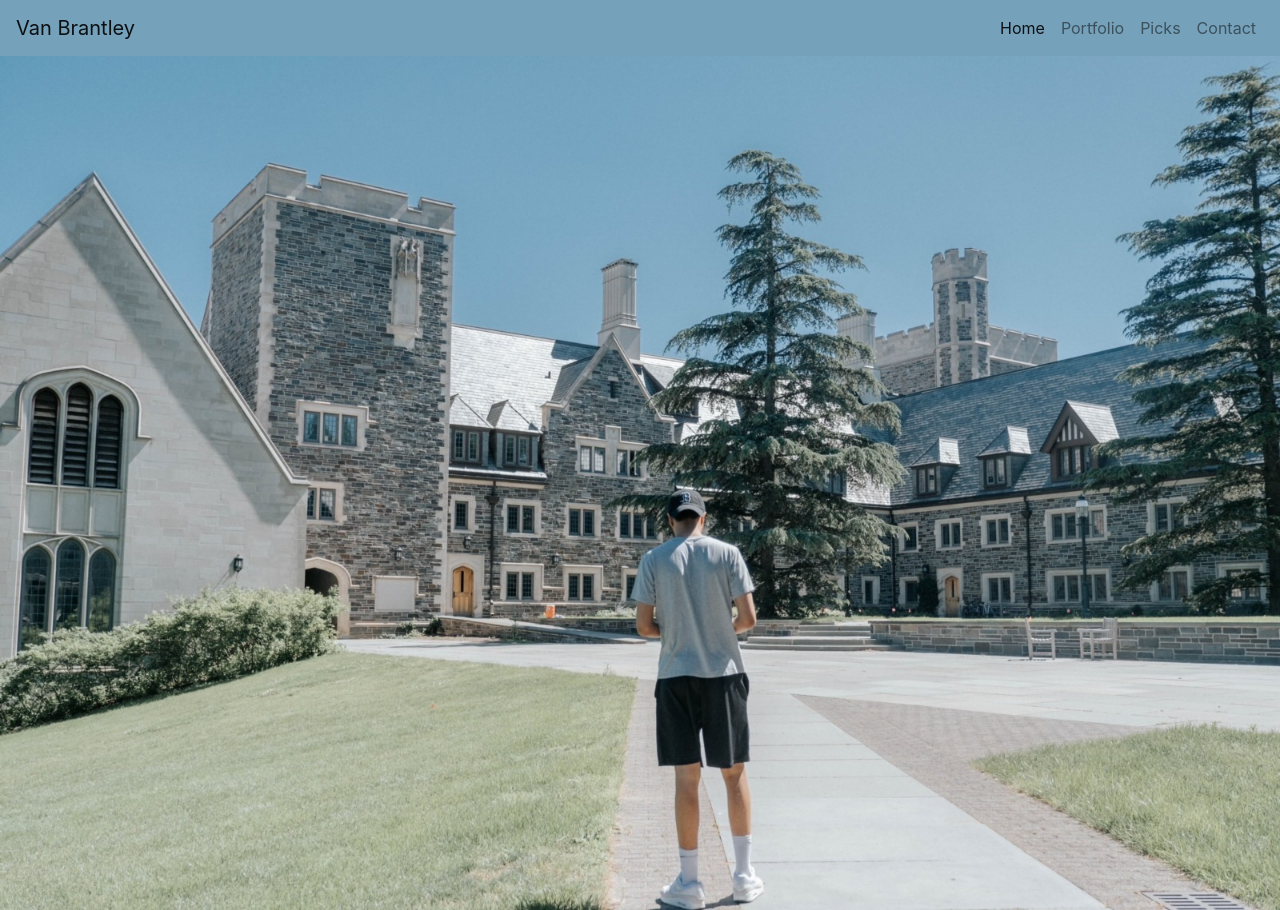
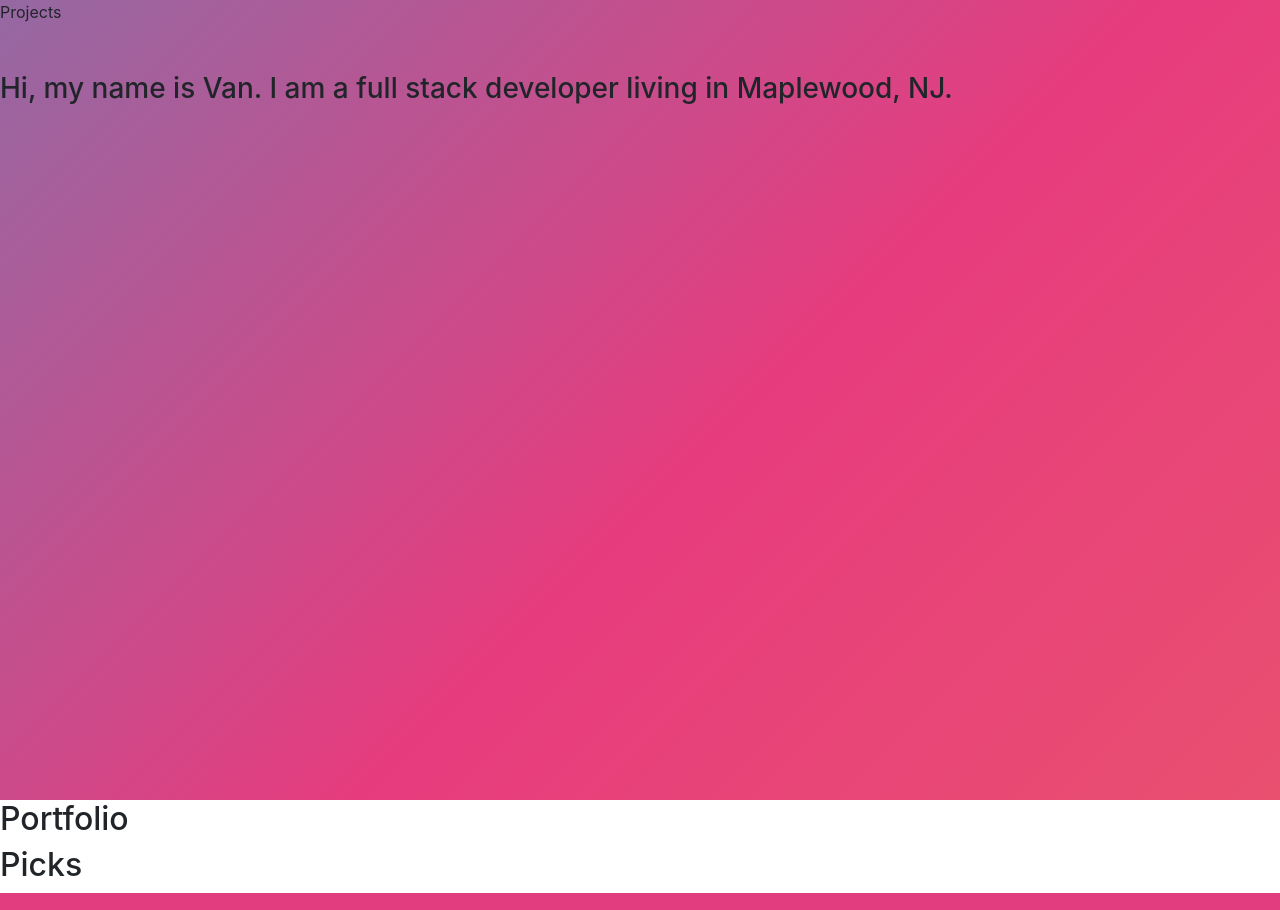
Before and after one commit to vbrantley/personal-site, a Flask app: page / in a window 1280 px wide. Run offline with Flask 2, Linux system fonts and the light colour scheme; parts of the project's set-up code (start-up, migrations or seed data) failed here and were passed over; some libraries are stand-ins or nearby versions.

Commit message:
gradient background with white on scroll

```diff
--- a/static/styles.css
+++ b/static/styles.css
@@ -4,25 +4,37 @@ html, body {
    height: 100%;
 }
 
-#top {
-   width: 100%;
-   height: 20%;
-   background-color: #76A1BA;
-   /* #cc99ff (light purp) */
-
+body {
+	background: linear-gradient(-45deg, #ee7752, #e73c7e, #23a6d5, #23d5ab);
+	background-size: 400% 400%;
+	animation: gradient 25s ease infinite;
 }
 
-#bottom {
-   width: 100%;
-   height: 80%;
+@keyframes gradient {
+	0% {
+		background-position: 0% 50%;
+	}
+	50% {
+		background-position: 100% 50%;
+	}
+	100% {
+		background-position: 0% 50%;
+	}
 }
 
-#top h3 {
-   font-family: Verdana;
-   font-size: 24px;
-   color: white;
-   /* position: absolute;
-   left: 50%;
-   top: 25%;
-   transform: translate(-50%, -50%); */
+.intro {
+   position: fixed;
+   top: 72px;
 }
+
+header {
+   position: fixed;
+   width: 100%;
+}
+
+main {
+   position: absolute;
+   top: 100vh;
+   width: 100vw;
+   background-color: #fff;
+}
--- a/templates/contact.html
+++ b/templates/contact.html
@@ -15,7 +15,7 @@
       <div class="container-fluid">
          <div class="row">
 
-            <nav class="navbar navbar-light navbar-expand-lg" style="background-color: #cc99ff; width:100%;">
+            <nav class="navbar navbar-light navbar-expand-lg" style="width:100%;">
 
                <a class="navbar-brand" href="#">Van Brantley</a>
                <button class="navbar-toggler" type="button" data-toggle="collapse" data-target="#navbarText" aria-controls="navbarText" aria-expanded="false" aria-label="Toggle navigation">
--- a/templates/home.html
+++ b/templates/home.html
@@ -12,10 +12,10 @@
    </head>
    <body>
 
-      <div class="container-fluid">
+      <!-- <div class="container-fluid"> -->
 
-         <div class="row">
-            <nav class="navbar navbar-light navbar-expand-lg" style="background-color: #76A1BA; width: 100%;">
+         <!-- <div class="row">
+            <nav class="navbar navbar-light navbar-expand-lg" style="width: 100%;">
 
                <a class="navbar-brand" href="#">Van Brantley</a>
                <button class="navbar-toggler" type="button" data-toggle="collapse" data-target="#navbarText" aria-controls="navbarText" aria-expanded="false" aria-label="Toggle navigation">
@@ -40,13 +40,28 @@
                </div>
 
             </nav>
+         </div> -->
+
+         <header>
+            <p>Projects</p>
+         </header>
+
+         <div class="intro">
+            <h3>Hi, my name is Van. I am a full stack developer living in Maplewood, NJ.</h3>
          </div>
 
-         <div class="row">
-            <img src="static/whitman.JPG"class="img-fluid" style="max-width:100%; height:auto;">
-         </div>
+         <main>
+            <article>
+               <section>
+                  <h2>Portfolio</h2>
+               </section>
+               <section>
+                  <h2>Picks</h2>
+               </section>
+            </article>
+         </main>
 
-      </div>
+      <!-- </div> -->
 
 
 
--- a/templates/picks.html
+++ b/templates/picks.html
@@ -14,7 +14,7 @@
 
       <div class="container-fluid">
          <div class="row">
-            <nav class="navbar navbar-light navbar-expand-lg" style="background-color: #cc99ff; width:100%;">
+            <nav class="navbar navbar-light navbar-expand-lg" style="width:100%;">
 
                <a class="navbar-brand" href="#">Van Brantley</a>
                <button class="navbar-toggler" type="button" data-toggle="collapse" data-target="#navbarText" aria-controls="navbarText" aria-expanded="false" aria-label="Toggle navigation">
--- a/templates/portfolio.html
+++ b/templates/portfolio.html
@@ -14,7 +14,7 @@
 
       <div class="container-fluid">
          <div class="row">
-            <nav class="navbar navbar-light navbar-expand-lg" style="background-color: #cc99ff; width:100%;">
+            <nav class="navbar navbar-light navbar-expand-lg" style="width:100%;">
 
                <a class="navbar-brand" href="#">Van Brantley</a>
                <button class="navbar-toggler" type="button" data-toggle="collapse" data-target="#navbarText" aria-controls="navbarText" aria-expanded="false" aria-label="Toggle navigation">
```
